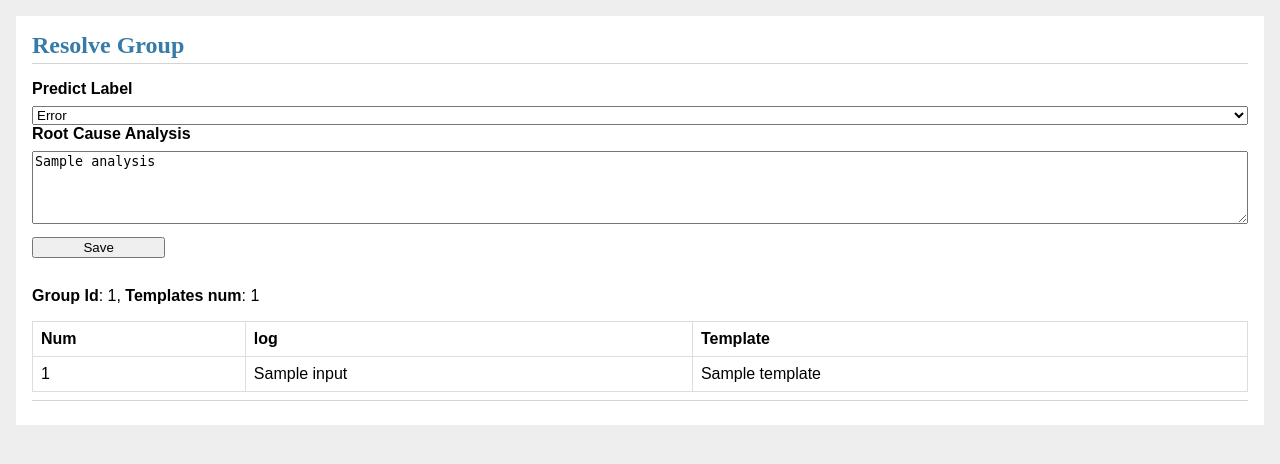
After one commit to kuberca/star, a Flask app: template web/templates/result/update_group.html in a window 1280 px wide. The commit adds this page. Shown: the top 464 px of the page. Run offline with Flask 2, Linux system fonts and the light colour scheme; the template is opened without the code that fills it: most values are stand-ins (such as "Sample title", 1, 10 or a date in 2020); parts of the project's set-up code (start-up, migrations or seed data) failed here and were passed over.

Commit message:
group resolve

```diff
--- /dev/null
+++ b/fb.csv
@@ -0,0 +1,26 @@
+label,template
+Normal,Failed to watch <*> failed to list <*> replicationcontrollers is forbidden User system kube-scheduler cannot list resource replicationcontrollers in API group at the cluster scope
+Normal,Failed to watch <*> failed to list <*> persistentvolumeclaims is forbidden User system kube-scheduler cannot list resource persistentvolumeclaims in API group at the cluster scope
+Normal,Failed to watch <*> failed to list <*> <*> is forbidden User system kube-scheduler cannot list resource csistoragecapacities in API group <*> at the cluster scope
+Normal,Failed to watch <*> failed to list <*> poddisruptionbudgets.policy is forbidden User system kube-scheduler cannot list resource poddisruptionbudgets in API group policy at the cluster scope
+Normal,Failed to watch <*> failed to list <*> <*> is forbidden User system kube-scheduler cannot list resource csinodes in API group <*> at the cluster scope
+Normal,Failed to watch <*> failed to list <*> <*> is forbidden User system kube-scheduler cannot list resource csidrivers in API group <*> at the cluster scope
+Normal,error retrieving resource lock <*> the server was unable to return a response in the time allotted but may still be processing the request get leases.coordination.k8s.io <*>
+Normal,Failed to access interface because it doesn t exist. error Link not found ifaceName <*> ifaceRegex ^cali.* ipVersion <HEX>
+Normal,Failed to get interface; it s down/gone. error Link not found ifaceName <*> ifaceRegex ^cali.* ipVersion <HEX>
+Normal,apiserver received an error that is not an metav1.Status &errors.errorString s context canceled context canceled
+Normal,apiserver received an error that is not an metav1.Status &errors.errorString s http Handler timeout http Handler timeout
+Normal,Auditing failed of request encoding failed authentication.TokenRequest is not suitable for converting to v1 in scheme k8s.io/kubernetes/pkg/api/legacyscheme/scheme.go 30
+Normal,Auditing failed of request encoding failed /v1 Kind DeleteOptions is unstructured and is not suitable for converting to <*>
+Normal,Failed to verify datastore error Get https //<IP> 443/apis/crd.projectcalico.org/v1/clusterinformations/default context deadline exceeded
+Normal,Failed to reach apiserver error Get https //<IP> 443/apis/crd.projectcalico.org/v1/clusterinformations/default context deadline exceeded
+Normal,Failed to get local addresses assuming no local IPs err route ip+net no such network interface route ip+net no such network interface MISSING
+Normal,error retrieving resource lock kube-system/kube-controller-manager leases.coordination.k8s.io kube-controller-manager is forbidden User system kube-controller-manager cannot get resource leases in API group coordination.k8s.io in the namespace kube-system
+Normal,unable to get KubeControllersConfiguration default error etcdserver leader changed
+Normal,Couldn t reconcile node routes error listing routes unable to find route table for AWS cluster <*>
+Normal,loading OpenAPI spec for v1beta1.external.metrics.k8s.io failed with OpenAPI spec does not exist
+Normal,<*> <*> <*> <*> no error handler specified with the subscriber. going with default error handler
+Normal,unable to perform status update on KubeControllersConfiguration default error etcdserver request timed out
+Normal,unable to parse crd file continue to next error couldn t get version/kind; json parse error json cannot unmarshal array into Go value of type struct APIVersion string json apiVersion omitempty ; Kind string json kind omitempty spectrocluster Namespace cluster-6193d722f3fed0ffb3a979bb Name ehs-api-orch-qa failed file config/vendorcrd/aws/base/patch_sa_default_name.yaml
+Normal,Watch error received from Upstream ListRoot <*> error too old resource version <*> <*>
+Normal,<DATE> <TIME> W | etcdserver failed to revoke <*> etcdserver request timed out
--- a/label/naive.py
+++ b/label/naive.py
@@ -9,5 +9,7 @@ class Naive:
     def get_label_for_tpl(self, tpl: str):
         tpll = tpl.lower()
         if "error" in tpll or "failed" in tpll:
+            if "error <nil>" in tpll or "failed false" in tpll or "failed 0" in tpll or "0 pods failed" in tpll:
+                return "Normal"
             return "Error"
         return "Normal"
--- a/results/result.py
+++ b/results/result.py
@@ -53,6 +53,9 @@ class Group:
         self.group_id = group_id
         self.count = count
         self.results = results
+        self.top_words = []
+        self.analysis = ""
+        self.label = "Error"
 
         if vector is not None:
             self.vector = vector
--- a/web/result.py
+++ b/web/result.py
@@ -75,6 +75,23 @@ def groups():
     sorted_groups = sorted(groups, key=lambda it: it.count, reverse=True)
     return render_template('result/groups.html', groups=sorted_groups)
 
+
+@bp.route('/<int:id>/update_group', methods=('GET', 'POST'))
+def update_group(id):
+    group = get_server().results.get_unresolved_group(id)
+
+    if request.method == 'POST':
+        analysis = request.form['analysis']
+        label = request.form['label']
+        group.analysis = analysis
+        group.label = label
+        get_server().results.resolve_group(group)
+
+        return redirect(url_for('result.groups'))
+
+    return render_template('result/update_group.html', group=group)
+
+
 def get_unresolved(id: int, context_id: str):
     return get_server().results.get_unresolved(id, context_id)
 
--- a/web/static/style.css
+++ b/web/static/style.css
@@ -23,5 +23,19 @@ nav ul li a, nav ul li span, header .action { display: block; padding: 0.5rem; }
 .content label { font-weight: bold; margin-bottom: 0.5em; }
 .content input, .content textarea { margin-bottom: 1em; }
 .content textarea { min-height: 5em; resize: vertical; }
+
+
 input.danger { color: #cc2f2e; }
 input[type=submit] { align-self: start; min-width: 10em; }
+
+table {
+    font-family: arial, sans-serif;
+    border-collapse: collapse;
+    width: 100%;
+  }
+
+td, th {
+    border: 1px solid #dddddd;
+    text-align: left;
+    padding: 8px;
+  }
--- a/web/templates/base.html
+++ b/web/templates/base.html
@@ -9,11 +9,3 @@
 
   {% block content %}{% endblock %}
 </section>
-<hr><hr>
-<section class="content">
-    <header>
-      {% block header2 %}{% endblock %}
-    </header>
-
-    {% block content2 %}{% endblock %}
-  </section>
--- a/web/templates/result/index.html
+++ b/web/templates/result/index.html
@@ -44,8 +44,3 @@
   {% endfor %}
 {% endblock %}
 <span></span>
-
-
-{% block content2 %}
-
-{% endblock %}
--- /dev/null
+++ b/web/templates/result/update_group.html
@@ -0,0 +1,48 @@
+{% extends 'base.html' %}
+
+{% block header %}
+  <h1>{% block title %}Resolve Group {% endblock %}</h1>
+{% endblock %}
+
+
+
+{% block content %}
+
+<form method="result">
+
+  <label for="label">Predict Label</label>
+
+  <select name="label" id="label">
+    <option value="Error" {% if request.form['label'] == 'Error' or group['label']  == 'Error' %}selected{% endif %}>Error</option>
+    <option value="Normal" {% if request.form['label'] == 'Normal' or group['label'] == 'Normal' %}selected{% endif %}>Normal</option>
+  </select>
+
+  <label for="analysis">Root Cause Analysis</label>
+  <textarea name="analysis" id="analysis" >{{ request.form['analysis'] or group['analysis'] }}</textarea>
+
+  <input type="submit" value="Save" formmethod="post">
+</form>
+
+
+<p class="body"><b>Group Id</b>: {{ group['group_id'] }}, <b>Templates num</b>: {{ group['results']|length }}</p>
+
+<table>
+  <tr>
+    <th>Num</th>
+    <th>log</th>
+    <th>Template</th>
+  </tr>
+
+  {% for result in group['results'] %}
+  <tr>
+    <td>{{ result['count'] }}</td>
+    <td>{{ result['input'] }}</td>
+    <td>{{ result['template'] }}</td>
+  </tr>
+
+  {% endfor %}
+</table>
+
+  <hr>
+
+{% endblock %}
```
Also changed, not shown: results/result_mgr.py (+51 -2 lines), web/templates/result/groups.html (+18 -15 lines), storage/sqlite.py, 2 other files.
